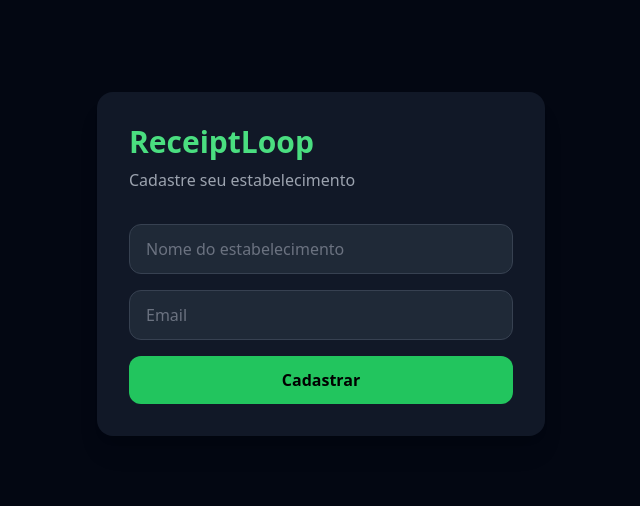
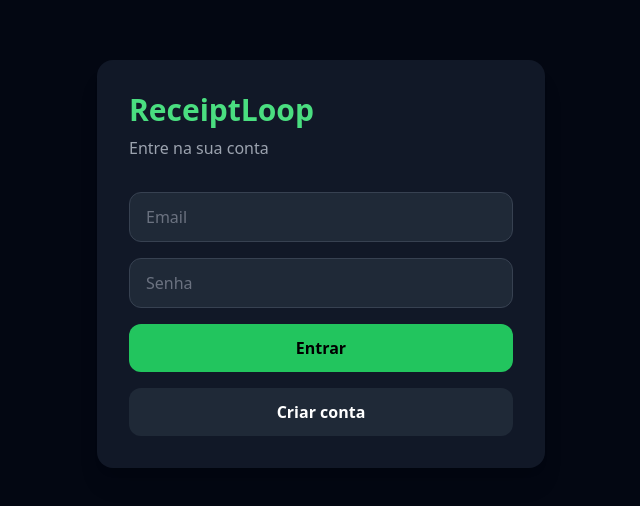
Before and after one commit to pantchoi/receiptloop, a React (Vite) app: page / in a window 1280 px wide. Shown: the part 136-642 px from the top of the page, without its empty margins (319-959 px from the left). Built offline with nearby package versions, Linux system fonts and the light colour scheme.

Commit message:
adiciona sistema de login

```diff
--- a/src/pages/Home.jsx
+++ b/src/pages/Home.jsx
@@ -1,11 +1,13 @@
-import { useState } from "react"
+import { useState, useEffect } from "react"
 import { supabase } from "../supabase"
 import { QRCodeSVG as QRCode } from "qrcode.react"
 
 export default function Home() {
-  const [page, setPage] = useState("register")
+  const [session, setSession] = useState(null)
+  const [page, setPage] = useState("login") // login | register | dashboard
   const [name, setName] = useState("")
   const [email, setEmail] = useState("")
+  const [password, setPassword] = useState("")
   const [loading, setLoading] = useState(false)
   const [message, setMessage] = useState("")
   const [establishment, setEstablishment] = useState(null)
@@ -13,6 +15,38 @@ export default function Home() {
   const [campName, setCampName] = useState("")
   const [campReward, setCampReward] = useState("")
   const [campVisits, setCampVisits] = useState(5)
+
+  // Verifica se já tem sessão ativa
+  useEffect(() => {
+    supabase.auth.getSession().then(({ data: { session } }) => {
+      setSession(session)
+      if (session) fetchEstablishment(session.user.id)
+    })
+
+    const { data: { subscription } } = supabase.auth.onAuthStateChange((_event, session) => {
+      setSession(session)
+      if (session) fetchEstablishment(session.user.id)
+    })
+
+    return () => subscription.unsubscribe()
+  }, [])
+
+  // Busca estabelecimento do usuário logado
+  async function fetchEstablishment(userId) {
+    const { data } = await supabase
+      .from("establishments")
+      .select("*")
+      .eq("user_id", userId)
+      .single()
+
+    if (data) {
+      setEstablishment(data)
+      fetchCampaigns(data.id)
+      setPage("dashboard")
+    } else {
+      setPage("register")
+    }
+  }
 
   async function fetchCampaigns(estId) {
     const { data } = await supabase
@@ -22,15 +56,44 @@ export default function Home() {
     setCampaigns(data || [])
   }
 
+  // Login
+  async function handleLogin() {
+    if (!email || !password) {
+      setMessage("Preencha email e senha.")
+      return
+    }
+    setLoading(true)
+    const { error } = await supabase.auth.signInWithPassword({ email, password })
+    if (error) setMessage("Erro: " + error.message)
+    setLoading(false)
+  }
+
+  // Cadastro de conta
+  async function handleSignUp() {
+    if (!email || !password) {
+      setMessage("Preencha email e senha.")
+      return
+    }
+    setLoading(true)
+    const { error } = await supabase.auth.signUp({ email, password })
+    if (error) {
+      setMessage("Erro: " + error.message)
+    } else {
+      setMessage("Conta criada! Verifique seu email para confirmar.")
+    }
+    setLoading(false)
+  }
+
+  // Cadastro do estabelecimento
   async function handleRegister() {
-    if (!name || !email) {
-      setMessage("Preencha todos os campos.")
+    if (!name) {
+      setMessage("Digite o nome do estabelecimento.")
       return
     }
     setLoading(true)
     const { data, error } = await supabase
       .from("establishments")
-      .insert([{ name, email }])
+      .insert([{ name, user_id: session.user.id, email: session.user.email }])
       .select()
       .single()
 
@@ -44,9 +107,10 @@ export default function Home() {
     setLoading(false)
   }
 
+  // Criar campanha
   async function handleCreateCampaign() {
     if (!campName || !campReward) {
-      setMessage("Preencha todos os campos da campanha.")
+      setMessage("Preencha todos os campos.")
       return
     }
     const { error } = await supabase
@@ -69,16 +133,68 @@ export default function Home() {
     }
   }
 
-  function getQRUrl(campaignId) {
-    return `${window.location.origin}/check-in/${campaignId}`
+  async function handleLogout() {
+    await supabase.auth.signOut()
+    setSession(null)
+    setEstablishment(null)
+    setCampaigns([])
+    setPage("login")
   }
 
+  function getQRUrl(campaignId) {
+    return `https://receiptloop.vercel.app/check-in/${campaignId}`
+  }
+
+  // Tela de login
+  if (!session || page === "login") {
+    return (
+      <div className="min-h-screen bg-gray-950 text-white flex items-center justify-center p-4">
+        <div className="bg-gray-900 rounded-2xl p-8 w-full max-w-md shadow-xl">
+          <h1 className="text-3xl font-bold text-green-400 mb-2">ReceiptLoop</h1>
+          <p className="text-gray-400 mb-8">Entre na sua conta</p>
+          <div className="flex flex-col gap-4">
+            <input
+              type="email"
+              placeholder="Email"
+              value={email}
+              onChange={(e) => setEmail(e.target.value)}
+              className="bg-gray-800 border border-gray-700 rounded-xl px-4 py-3 text-white placeholder-gray-500 focus:outline-none focus:border-green-400"
+            />
+            <input
+              type="password"
+              placeholder="Senha"
+              value={password}
+              onChange={(e) => setPassword(e.target.value)}
+              className="bg-gray-800 border border-gray-700 rounded-xl px-4 py-3 text-white placeholder-gray-500 focus:outline-none focus:border-green-400"
+            />
+            <button
+              onClick={handleLogin}
+              disabled={loading}
+              className="bg-green-500 hover:bg-green-400 text-black font-bold py-3 rounded-xl transition-colors disabled:opacity-50"
+            >
+              {loading ? "Entrando..." : "Entrar"}
+            </button>
+            <button
+              onClick={handleSignUp}
+              disabled={loading}
+              className="bg-gray-800 hover:bg-gray-700 text-white font-bold py-3 rounded-xl transition-colors disabled:opacity-50"
+            >
+              Criar conta
+            </button>
+            {message && <p className="text-center text-sm text-yellow-400">{message}</p>}
+          </div>
+        </div>
+      </div>
+    )
+  }
+
+  // Tela de cadastro do estabelecimento
   if (page === "register") {
     return (
       <div className="min-h-screen bg-gray-950 text-white flex items-center justify-center p-4">
         <div className="bg-gray-900 rounded-2xl p-8 w-full max-w-md shadow-xl">
-          <h1 className="text-3xl font-bold text-green-400 mb-2">ReceiptLoop</h1>
-          <p className="text-gray-400 mb-8">Cadastre seu estabelecimento</p>
+          <h1 className="text-3xl font-bold text-green-400 mb-2">Quase lá!</h1>
+          <p className="text-gray-400 mb-8">Como se chama seu estabelecimento?</p>
           <div className="flex flex-col gap-4">
             <input
               type="text"
@@ -87,19 +203,12 @@ export default function Home() {
               onChange={(e) => setName(e.target.value)}
               className="bg-gray-800 border border-gray-700 rounded-xl px-4 py-3 text-white placeholder-gray-500 focus:outline-none focus:border-green-400"
             />
-            <input
-              type="email"
-              placeholder="Email"
-              value={email}
-              onChange={(e) => setEmail(e.target.value)}
-              className="bg-gray-800 border border-gray-700 rounded-xl px-4 py-3 text-white placeholder-gray-500 focus:outline-none focus:border-green-400"
-            />
             <button
               onClick={handleRegister}
               disabled={loading}
               className="bg-green-500 hover:bg-green-400 text-black font-bold py-3 rounded-xl transition-colors disabled:opacity-50"
             >
-              {loading ? "Cadastrando..." : "Cadastrar"}
+              {loading ? "Salvando..." : "Continuar"}
             </button>
             {message && <p className="text-center text-sm text-red-400">{message}</p>}
           </div>
@@ -108,13 +217,23 @@ export default function Home() {
     )
   }
 
+  // Dashboard
   return (
     <div className="min-h-screen bg-gray-950 text-white p-6">
       <div className="max-w-2xl mx-auto">
-        <div className="mb-8">
-          <h1 className="text-3xl font-bold text-green-400">ReceiptLoop</h1>
-          <p className="text-gray-400">Olá, <span className="text-white font-semibold">{establishment?.name}</span></p>
+        <div className="flex justify-between items-center mb-8">
+          <div>
+            <h1 className="text-3xl font-bold text-green-400">ReceiptLoop</h1>
+            <p className="text-gray-400">Olá, <span className="text-white font-semibold">{establishment?.name}</span></p>
+          </div>
+          <button
+            onClick={handleLogout}
+            className="text-gray-500 hover:text-white text-sm transition-colors"
+          >
+            Sair
+          </button>
         </div>
+
         <div className="bg-gray-900 rounded-2xl p-6 mb-6">
           <h2 className="text-xl font-bold mb-4">Nova Campanha</h2>
           <div className="flex flex-col gap-3">
@@ -150,6 +269,7 @@ export default function Home() {
             {message && <p className="text-sm text-red-400">{message}</p>}
           </div>
         </div>
+
         <div className="flex flex-col gap-4">
           {campaigns.length === 0 && (
             <p className="text-gray-500 text-center py-8">Nenhuma campanha criada ainda.</p>
@@ -160,7 +280,6 @@ export default function Home() {
                 <h3 className="text-lg font-bold text-white">{camp.name}</h3>
                 <p className="text-green-400 text-sm mt-1">🎁 {camp.reward_description}</p>
                 <p className="text-gray-500 text-sm mt-1">✅ {camp.visits_required} visitas pra resgatar</p>
-                <p className="text-gray-600 text-xs mt-2 break-all">{getQRUrl(camp.id)}</p>
               </div>
               <div className="bg-white p-3 rounded-xl">
                 <QRCode value={getQRUrl(camp.id)} size={120} />
```
